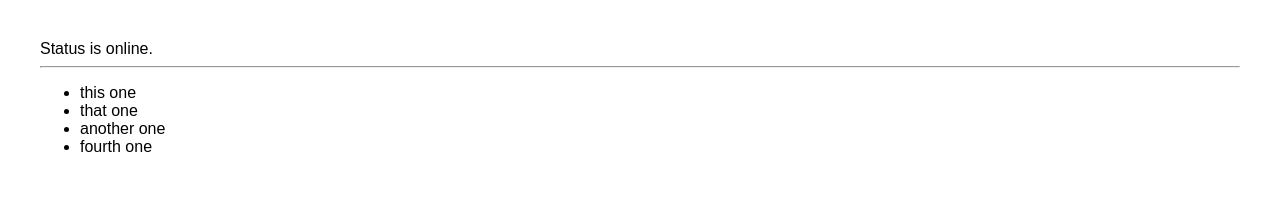
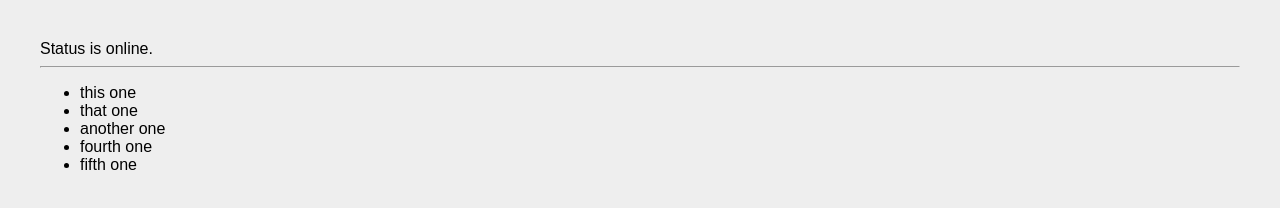
Before and after one commit to edwardtanguay/typescript66, a plain HTML site: page index.html in a window 1280 px wide. Drawn offline with Linux system fonts and the light colour scheme.

Commit message:
Add Sass

```diff
--- a/js/main.js
+++ b/js/main.js
@@ -43,7 +43,8 @@ var DataReader = /** @class */ (function () {
             'this one',
             'that one',
             'another one',
-            'fourth one'
+			'fourth one',
+			'fifth one'
         ];
     };
     return DataReader;
--- /dev/null
+++ b/scss/main.scss
@@ -0,0 +1,7 @@
+$background: #eee;
+
+body {
+    background-color: $background;
+    font-family: Arial, Helvetica, sans-serif;
+    padding: 2em;
+}
```
Also changed, not shown: README.md, css/main.css.
